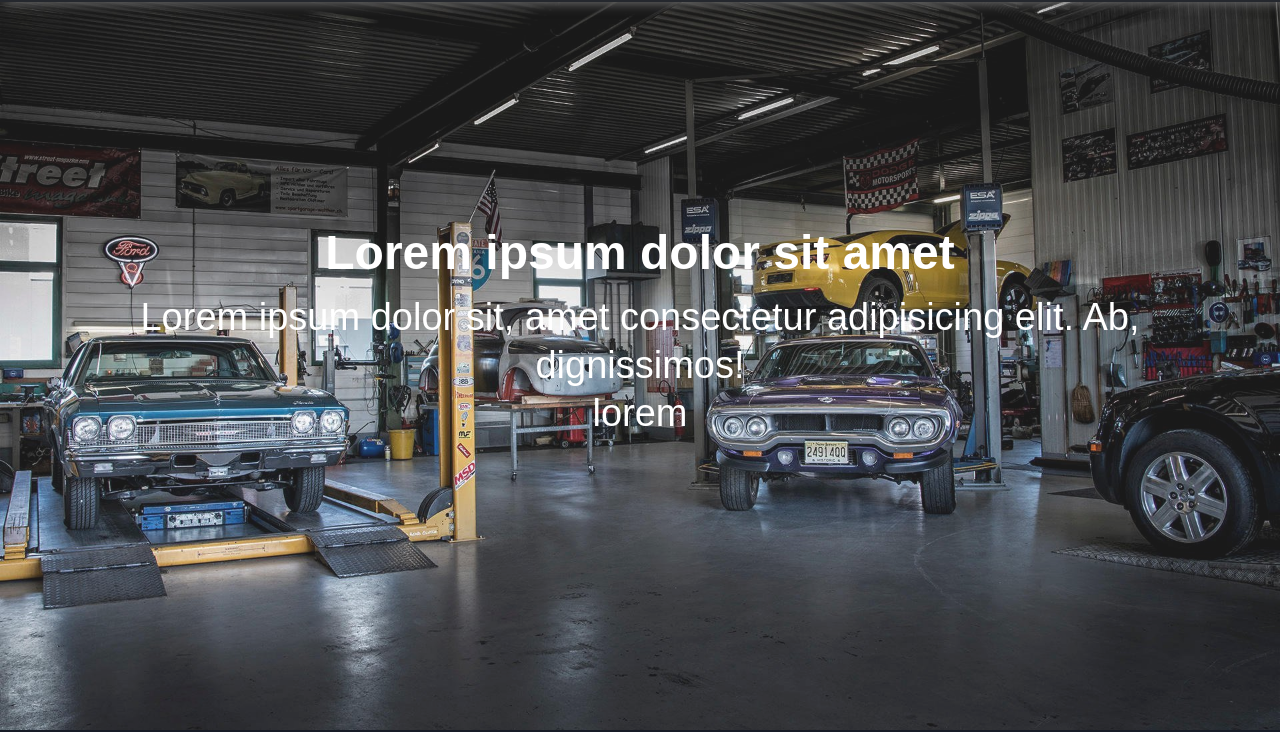
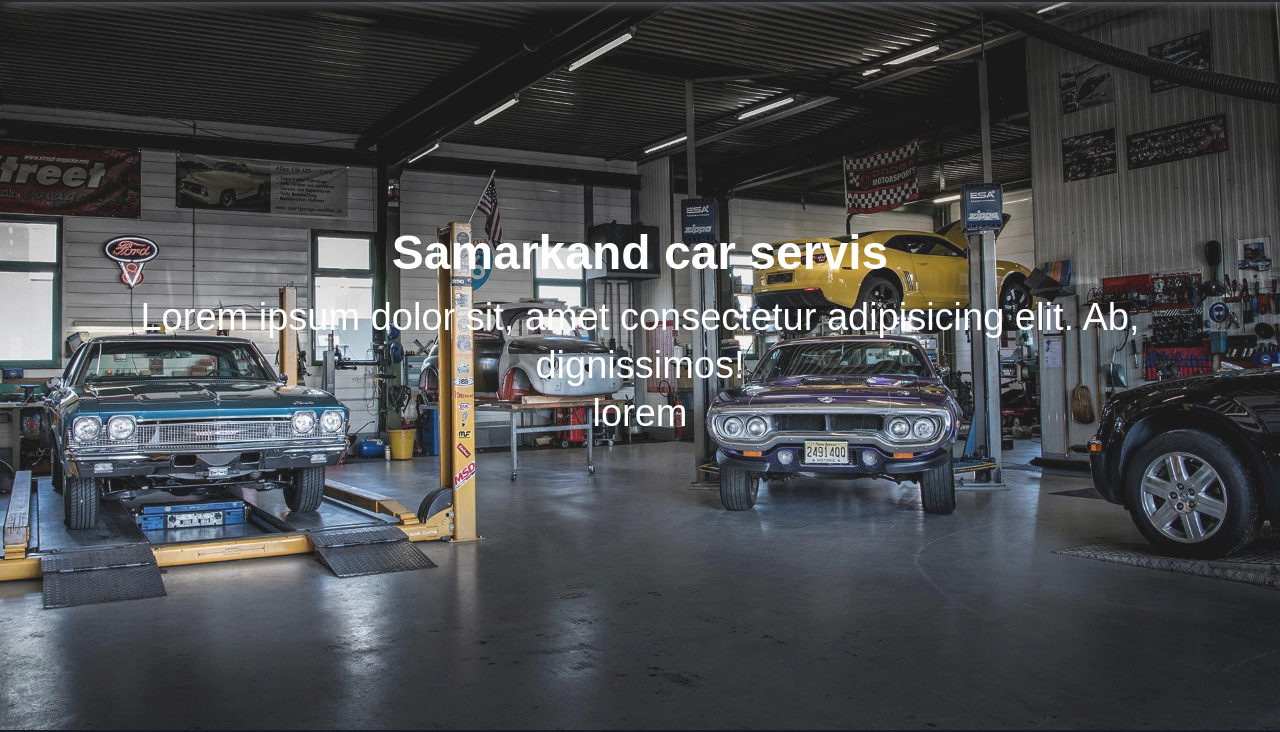
Before and after one commit to sherzod66/detailing, a plain HTML site: page index.html in a window 1280 px wide. Shown: the part 70-802 px from the top of the page. Drawn offline with nearby package versions, Linux system fonts and the light colour scheme.

Commit message:
Update index.html

```diff
--- a/index.html
+++ b/index.html
@@ -16,7 +16,7 @@
 		<section class="fullscren">
 			<img src="img/fulskrin.jpg" alt="fulskrin">
 			<div class="fullscren__body">
-				<h1 class="fullscren__title">Lorem ipsum dolor sit amet</h1>
+				<h1 class="fullscren__title">Samarkand car servis</h1>
 				<div class="fullscren__text">Lorem ipsum dolor sit, amet consectetur adipisicing elit. Ab, dignissimos!
 				</div>
 				<a href="" class="fullscren__link">lorem</a>
```
